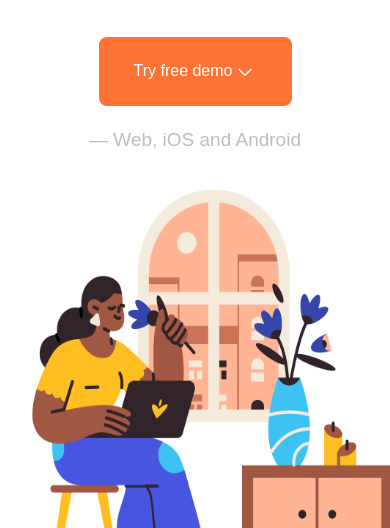
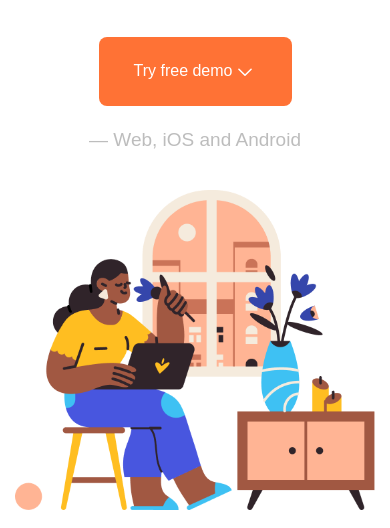
Before and after one commit to isroilov-sardor/Pense, a plain HTML site: page index.html in a window 390 px wide. Shown: the part 447-975 px from the top of the page. Drawn offline with Linux system fonts and the light colour scheme.

Commit message:
responsive-chsnged

```diff
--- a/scss/_enter.scss
+++ b/scss/_enter.scss
@@ -168,31 +168,14 @@ $dark: rgba(41, 40, 48, 1);
         }
     }
     .enterr-img {
-        width: 500px;
+        width: 400px;
         height: 458px;
     }
 }
-@media screen and (max-width: 517px) {
+
+@media screen and (max-width: 420px) {
     .enterr-img {
-        width: 470px;
-        height: 458px;
+        width: 360px;
+        height: 320px;
     }
 }
-@media screen and (max-width: 480px) {
-    .enterr-img {
-        width: 450px;
-        height: 448px;
-    }
-}
-@media screen and (max-width: 450px) {
-    .enterr-img {
-        width: 425px;
-        height: 428px;
-    }
-}
-@media screen and (max-width: 430px) {
-    .enterr-img {
-        width: 395px;
-        height: 398px;
-    }
-}
```
Also changed, not shown: css/main.css, 1 other file.
